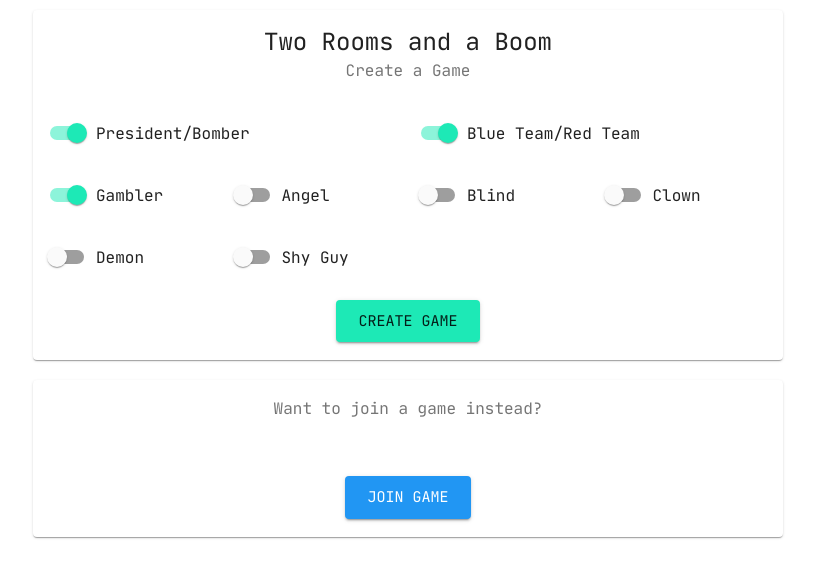
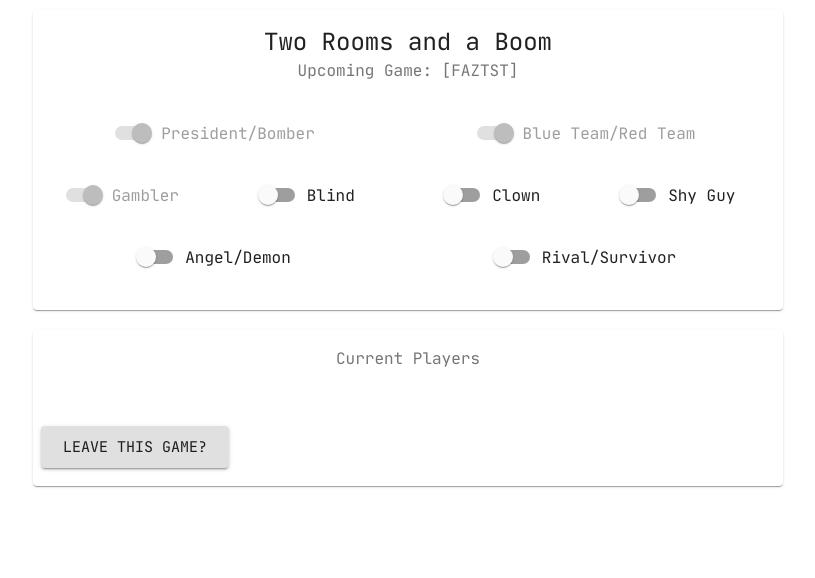
Before and after one commit to MFazio23/two-rooms, a React (Create React App) app in the folder two-rooms-web/: page / in a window 1280 px wide. Shown: the top 578 px of the page, without its empty margins (232-1047 px from the left). Built offline with nearby package versions, Linux system fonts and the light colour scheme.

Commit message:
Most of CreateGame is done, working on upcoming game.  Stuck on styling, of course.

```diff
--- a/two-rooms-web/src/App.css
+++ b/two-rooms-web/src/App.css
@@ -28,11 +28,8 @@
   color: #61dafb;
 }
 
-@keyframes App-logo-spin {
-  from {
-    transform: rotate(0deg);
-  }
-  to {
-    transform: rotate(360deg);
-  }
+.container {
+  display: flex;
+  flex-direction: column;
+  align-items: center;
 }
--- a/two-rooms-web/src/App.jsx
+++ b/two-rooms-web/src/App.jsx
@@ -4,6 +4,8 @@ import JoinGame from "./game-states/JoinGame";
 import {createMuiTheme, ThemeProvider} from '@material-ui/core/styles';
 import {blue, teal} from "@material-ui/core/colors";
 import CreateGame from "./game-states/CreateGame";
+import UpcomingGame from "./game-states/UpcomingGame";
+import gameRoles from "./gameRoles.json";
 
 const theme = createMuiTheme({
     palette: {
@@ -27,14 +29,29 @@ const theme = createMuiTheme({
     }
 });
 
+const getSelectedGameInfo = () => {
+    //TODO: Map the selected game roles with what's in here.
+
+    return Object.assign({}, ...gameRoles.map(role => ({[role.id]: role.required})));
+}
+
 function App() {
-    const [flow, setFlow] = useState("create");
+    //TODO: Get the game ID from somewhere.
+    const currentGameId = "FAZTST";
+
+    const gameInfo = getSelectedGameInfo();
+
+    const [flow, setFlow] = useState("upcoming");
 
     const updateFlow = (flow) => setFlow(flow);
 
     let flowComponent = <JoinGame updateFlow={updateFlow}/>
 
     if (flow === 'create') flowComponent = <CreateGame updateFlow={updateFlow}/>;
+    if (flow === 'upcoming') {
+        flowComponent =
+            <UpcomingGame updateFlow={updateFlow} gameRoles={gameRoles} gameInfo={gameInfo} gameId={currentGameId}/>;
+    }
 
     return (
         <ThemeProvider theme={theme}>
--- /dev/null
+++ b/two-rooms-web/src/components/RulesGrid.jsx
@@ -0,0 +1,38 @@
+import React from 'react';
+import Grid from "@material-ui/core/Grid";
+import FormControlLabel from "@material-ui/core/FormControlLabel";
+import Switch from "@material-ui/core/Switch";
+import {makeStyles} from "@material-ui/core/styles";
+import orange from "@material-ui/core/colors/orange";
+
+const useStyles = makeStyles(theme => ({
+    disabledSwitch: {
+        backgroundColor: "blue",
+        thumbOnColor: "yellow"
+    }
+}));
+
+export default function RulesGrid(props) {
+    const classes = useStyles();
+
+    const roleItem = (role) => {
+        const isLong = role.text.length > 10;
+        return (
+            <Grid item key={role.id} xs={isLong ? 12 : 6} md={isLong ? 6 : 3}>
+                <FormControlLabel
+                    control={
+                        <Switch color={role.required ? 'secondary' : 'primary'} checked={props.gameInfo[role.id]}
+                                name={role.id} classes={{ disabled: classes.disabledSwitch }} disabled={role.required}/>}
+                    label={role.text}
+                />
+            </Grid>
+        );
+    };
+
+    return (
+        <Grid container spacing={3}>
+            {props.gameRoles.map(role => roleItem(role))}
+        </Grid>
+    )
+
+}
--- a/two-rooms-web/src/game-states/CreateGame.jsx
+++ b/two-rooms-web/src/game-states/CreateGame.jsx
@@ -6,9 +6,7 @@ import CardContent from "@material-ui/core/CardContent";
 import CardActions from "@material-ui/core/CardActions";
 import Button from "@material-ui/core/Button";
 import gameRoles from "../gameRoles.json";
-import Switch from "@material-ui/core/Switch";
-import FormControlLabel from "@material-ui/core/FormControlLabel";
-import Grid from "@material-ui/core/Grid";
+import RulesGrid from "../components/RulesGrid";
 
 const useStyles = makeStyles(theme => ({
     container: {
@@ -46,27 +44,12 @@ export default function CreateGame(props) {
         console.log("Create a game", gameInfo);
     };
 
-    const roleItem = (role) => {
-        const isLong = role.text.length > 10;
-        return (
-            <Grid item key={role.id} xs={isLong ? 12 : 6} md={isLong ? 6 : 3}>
-                <FormControlLabel
-                    control={
-                        <Switch checked={gameInfo[role.id]} onChange={handleSwitchChange} name={role.id}/>}
-                    label={role.text}
-                />
-            </Grid>
-        );
-    };
-
     return (
         <div className={classes.container}>
             <Card className={classes.card}>
                 <CardHeader title="Two Rooms and a Boom" subheader="Create a Game"/>
                 <CardContent className={classes.roles}>
-                    <Grid container spacing={3}>
-                        {gameRoles.map(role => roleItem(role))}
-                    </Grid>
+                    <RulesGrid gameRoles={gameRoles} gameInfo={gameInfo} handleSwitchChange={handleSwitchChange} />
                 </CardContent>
                 <CardActions className={classes.createGameButtons}>
                     <Button variant="contained" size="large" color="secondary"
--- a/two-rooms-web/src/game-states/UpcomingGame.jsx
+++ b/two-rooms-web/src/game-states/UpcomingGame.jsx
@@ -1,16 +1,57 @@
 import React from 'react';
 import {makeStyles} from "@material-ui/core/styles";
+import RulesGrid from "../components/RulesGrid";
+import Card from "@material-ui/core/Card";
+import CardHeader from "@material-ui/core/CardHeader";
+import CardContent from "@material-ui/core/CardContent";
+import gameRoles from "../gameRoles.json";
+import CardActions from "@material-ui/core/CardActions";
+import Button from "@material-ui/core/Button";
+import red from "@material-ui/core/colors/red";
 
 const useStyles = makeStyles(theme => ({
-    root: {
-
+    container: {
+        display: "flex",
+        flexDirection: "column",
+        alignItems: "center"
+    },
+    card: {
+        width: "100%",
+        maxWidth: 750,
+        paddingBottom: 10,
+        margin: 10
+    },
+    leaveGameButton: {
+        backgroundColor: red
     }
 }))
 
-export default function UpcomingGame() {
+export default function UpcomingGame(props) {
     const classes = useStyles();
 
     return (
-        <h1>Upcoming Game</h1>
+        <div className={classes.container}>
+            <div className={classes.container}>
+                <Card className={classes.card}>
+                    <CardHeader title="Two Rooms and a Boom" subheader={`Upcoming Game: [${props.gameId}]`}/>
+                    <CardContent className={classes.roles}>
+                        <RulesGrid gameInfo={props.gameInfo} gameRoles={props.gameRoles} readOnly={true}/>
+                    </CardContent>
+                </Card>
+
+                <Card className={classes.card}>
+                    <CardHeader subheader="Current Players"/>
+                    <CardContent>
+
+                    </CardContent>
+                    <CardActions className={classes.createGameButtons}>
+                        <Button variant="contained" size="large" classes={{root: classes.leaveGameButton}}
+                                onClick={() => props.updateFlow('join')}>
+                            Leave This Game?
+                        </Button>
+                    </CardActions>
+                </Card>
+            </div>
+        </div>
     )
 }
--- a/two-rooms-web/src/gameRoles.json
+++ b/two-rooms-web/src/gameRoles.json
@@ -15,11 +15,6 @@
     "required": true
   },
   {
-    "id": "angel",
-    "text": "Angel",
-    "required": false
-  },
-  {
     "id": "blind",
     "text": "Blind",
     "required": false
@@ -30,13 +25,18 @@
     "required": false
   },
   {
-    "id": "demon",
-    "text": "Demon",
+    "id": "shyGuy",
+    "text": "Shy Guy",
     "required": false
   },
   {
-    "id": "shyGuy",
-    "text": "Shy Guy",
+    "id": "angelDemon",
+    "text": "Angel/Demon",
+    "required": false
+  },
+  {
+    "id": "rivalSurvivor",
+    "text": "Rival/Survivor",
     "required": false
   }
 ]
```
